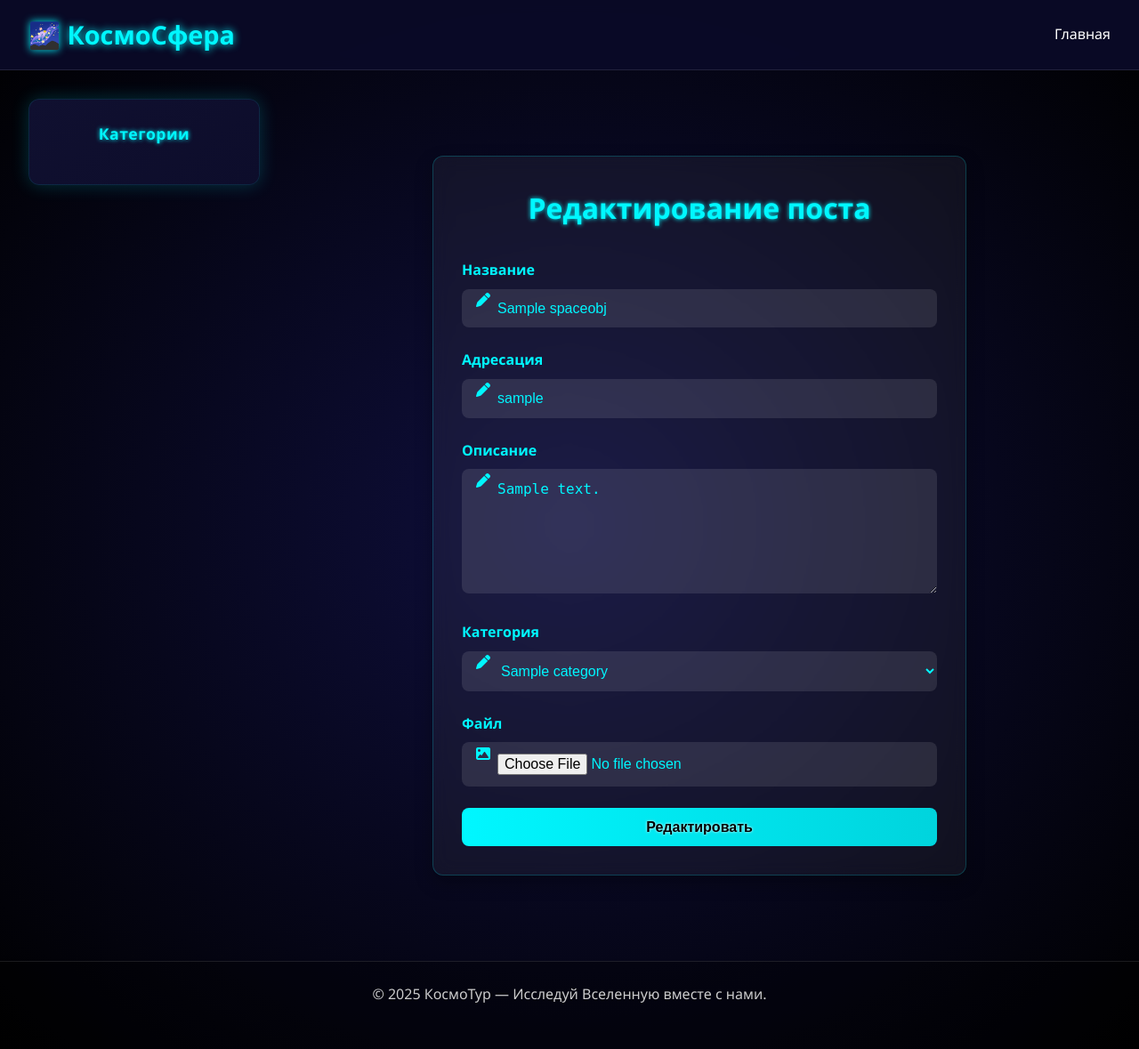
After one commit to IvanPostt/cosmos, a Django app: page /edit/1 in a window 1280 px wide. The commit adds this page. Shown: the whole page at 89% size. Run offline with Django 5.2, Linux system fonts and the light colour scheme; tables that the repository leaves empty hold one stand-in row (values such as "Sample post").

Commit message:
add edit and create posts

```diff
--- /dev/null
+++ b/shop/main/forms.py
@@ -0,0 +1,16 @@
+from django import forms
+
+from .models import Category, SpaceObj
+
+
+class AddForm(forms.ModelForm):
+    category = forms.ModelChoiceField(queryset=Category.objects.all(), label='Категория', empty_label='Не выбрано', widget=forms.Select(attrs={'class': 'form-input'}))
+    class Meta:
+        model = SpaceObj
+        fields = ['title', 'slug', 'description', 'category', 'file']
+        widgets = {
+            'title': forms.TextInput(attrs={'class': 'form-input'}),
+            'slug': forms.TextInput(attrs={'class': 'form-input'}),
+            'description': forms.Textarea(attrs={'cols': 50, 'rows': 6, 'class': "form-input"}),
+            'file': forms.FileInput(attrs={'class': 'form-input', 'icon': 'image'})
+        }
--- a/shop/main/models.py
+++ b/shop/main/models.py
@@ -1,6 +1,7 @@
 from django.db import models
+from django.utils.text import slugify
 from django.urls import reverse
-
+from unidecode import unidecode
 
 # class PubMenage(models.Model):
 #     def get_queryset(self):
@@ -8,14 +9,15 @@ from django.urls import reverse
 
 
 class SpaceObj(models.Model):
-    title = models.CharField(max_length=255)
-    slug = models.SlugField(max_length=255, unique=True, db_index=True)
-    description = models.TextField(blank=True, null=True)
-    time_created = models.DateTimeField(auto_now_add=True)
-    time_update = models.DateTimeField(auto_now=True)
-    public = models.BooleanField(default=True)
-    category = models.ForeignKey('Category', on_delete=models.PROTECT)
-    tags = models.ManyToManyField('TagsSpace', blank=True, related_name='tags')
+    title = models.CharField(max_length=255, verbose_name='Название')
+    slug = models.SlugField(max_length=255, unique=True, db_index=True, verbose_name='Адресация')
+    description = models.TextField(blank=True, null=True, verbose_name='Описание')
+    time_created = models.DateTimeField(auto_now_add=True, verbose_name='Дата создания')
+    time_update = models.DateTimeField(auto_now=True, verbose_name='Дата обновления')
+    public = models.BooleanField(default=True, verbose_name='Публикация')
+    file = models.FileField(upload_to='uploads/', verbose_name='Файл', blank=True, null=True)
+    category = models.ForeignKey('Category', on_delete=models.PROTECT, verbose_name='Категория')
+    tags = models.ManyToManyField('TagsSpace', blank=True, related_name='tags', verbose_name='Тэг')
 
     def __str__(self):
         return self.title
@@ -31,11 +33,20 @@ class SpaceObj(models.Model):
     def get_absolute_url(self):
         return reverse('post', kwargs={'p_slug': self.slug})
 
+    def save(self, *args, **kwargs):
+        translate = unidecode(self.title)
+        self.slug = slugify(translate)
+        super().save(*args, **kwargs)
+
 
 class Category(models.Model):
-    name = models.CharField(max_length=255, db_index=True)
+    name = models.CharField(max_length=255, db_index=True, verbose_name='Наименование')
     slug = models.SlugField(max_length=255, unique=True, db_index=True)
 
+
+    class Meta:
+        verbose_name = 'Категория'
+        verbose_name_plural = 'Категории'
     def __str__(self):
         return self.name
 
--- /dev/null
+++ b/shop/main/static/main/css/creates.css
@@ -0,0 +1,82 @@
+.form-container {
+        max-width: 600px;
+        margin: 2rem auto;
+        padding: 2rem;
+        background: rgba(255, 255, 255, 0.05);
+        border-radius: 12px;
+        box-shadow: 0 8px 20px rgba(0, 0, 0, 0.3);
+        backdrop-filter: blur(10px);
+        border: 1px solid rgba(0, 247, 255, 0.2);
+        color: #fff;
+    }
+
+    .form-container h1 {
+        text-align: center;
+        margin-bottom: 2rem;
+        color: #00f7ff;
+        text-shadow: 0 0 5px #00f7ff;
+    }
+
+    .form-group {
+        position: relative;
+        margin-bottom: 1.5rem;
+    }
+
+    .form-label {
+        display: block;
+        margin-bottom: 0.5rem;
+        font-weight: bold;
+        color: #00f7ff;
+    }
+
+    .form-input {
+        width: 100%;
+        padding: 0.8rem 2.5rem 0.8rem 2.5rem;
+        border: none;
+        border-radius: 8px;
+        background: rgba(255, 255, 255, 0.1);
+        color: #00f7ff;
+        font-size: 1rem;
+        outline: none;
+        transition: background 0.3s ease, box-shadow 0.3s ease;
+    }
+
+    .form-input:focus {
+        background: rgba(255, 255, 255, 0.15);
+        box-shadow: 0 0 8px rgba(0, 247, 255, 0.5);
+    }
+
+    .form-icon {
+        position: absolute;
+        left: 1rem;
+        top: 38px;
+        color: #00f7ff;
+        pointer-events: none;
+    }
+
+    .form-error {
+        color: #ff4d4d;
+        font-size: 0.9rem;
+        margin-top: 0.3rem;
+        display: block;
+    }
+
+    .submit-button {
+        display: block;
+        width: 100%;
+        padding: 0.8rem;
+        font-size: 1rem;
+        font-weight: bold;
+        background: linear-gradient(to right, #00f7ff, #00d4dd);
+        color: #000;
+        border: none;
+        border-radius: 8px;
+        cursor: pointer;
+        transition: all 0.3s ease;
+        text-shadow: 0 0 3px #ffffff;
+    }
+
+    .submit-button:hover {
+        transform: scale(1.03);
+        box-shadow: 0 0 12px rgba(0, 247, 255, 0.6);
+    }
--- /dev/null
+++ b/shop/main/templates/main/edit.html
@@ -0,0 +1,30 @@
+{% extends 'base.html' %}
+{% load static %}
+{% block content %}
+<!-- Подключаем Font Awesome -->
+<link rel="stylesheet" href="https://cdnjs.cloudflare.com/ajax/libs/font-awesome/6.5.0/css/all.min.css ">
+
+<!-- Подключаем стили из static -->
+<link rel="stylesheet" href="{% static 'main/css/creates.css' %}">
+
+<div class="center-container">
+    <div class="form-container">
+        <h1>{{ title }}</h1>
+        <form action="" method="post" enctype="multipart/form-data">
+            {% csrf_token %}
+            <div class="form-error">{{ form.non_field_errors }}</div>
+
+            {% for f in form %}
+            <div class="form-group">
+                <label class="form-label" for="{{ f.id_for_label }}">{{ f.label }}</label>
+                {{ f }}
+                <i class="fas fa-{{ f.field.widget.attrs.icon|default:'pen' }} form-icon"></i>
+                <div class="form-error">{{ f.errors }}</div>
+            </div>
+            {% endfor %}
+
+            <button type="submit" class="submit-button">Редактировать</button>
+        </form>
+    </div>
+</div>
+{% endblock %}
--- a/shop/main/templates/main/posts.html
+++ b/shop/main/templates/main/posts.html
@@ -1,8 +1,8 @@
 {% extends  'base.html' %}
 {% block content %}
 <h1>{{post.title}}</h1>
-{% if post.photo %}
-<p><img src="{{post.photo.url}}" class="img-article-left"></p>
+{% if post.file %}
+<img src="{{ post.file.url }}" class="img-article-left" width="100px" , height="100px">
 {% endif %}
 {{post.description|linebreaks}}
 {% endblock %}
--- a/shop/main/urls.py
+++ b/shop/main/urls.py
@@ -9,5 +9,6 @@ urlpatterns = [
     path('login/', views.login, name='login'),
     path('post/<slug:p_slug>', views.show_post, name='post'),
     path('category/<slug:category_slug>', views.show_category, name='category'),
-    path('tags/<slug:tag_slug>', views.show_tags, name='tags')
+    path('tags/<slug:tag_slug>', views.show_tags, name='tags'),
+    path('edit/<int:pk>', views.edit_post, name='edit')
 ]
--- a/shop/main/views.py
+++ b/shop/main/views.py
@@ -2,6 +2,8 @@ from django.http import HttpResponse, HttpResponseNotFound, HttpResponseRedirect
 from django.shortcuts import render, redirect, get_object_or_404
 from django.urls import reverse
 from django.template.loader import render_to_string
+
+from .forms import AddForm
 from .models import SpaceObj, Category, TagsSpace
 
 menu = [{'title': 'Информация о сайте', 'url_name': 'about'},
@@ -28,9 +30,31 @@ def about(request):
 
 
 def createpost(request):
-    return HttpResponse('Создать запись')
+    if request.method == 'POST':
+        form = AddForm(request.POST, request.FILES)
+        if form.is_valid():
+            form.save()
+            return redirect('index')
+    else:
+        form = AddForm()
+    data = {
+        'menu': menu,
+        'title': 'Создать новую запись',
+        'form': form
 
+    }
+    return render(request, 'main/create.html', data)
 
+def edit_post(request, pk):
+    post = get_object_or_404(SpaceObj, pk=pk)
+    if request.method == 'POST':
+        form = AddForm(request.POST, request.FILES, instance=post)
+        if form.is_valid():
+            form.save()
+            return redirect('index')
+    else:
+        form = AddForm(instance=post)
+    return render(request, 'main/edit.html', {'form':form, 'title': 'Редактирование поста'})
 def contact(request):
     return HttpResponse('Контактная информация')
 
@@ -68,6 +92,7 @@ def show_category(request, category_slug):
 def page_not_found(request, exception):
     return HttpResponseNotFound("Page not found")
 
+
 def show_tags(request, tags_slug):
     tags = get_object_or_404(TagsSpace, slug=tags_slug)
     data = {
--- a/shop/shop/settings.py
+++ b/shop/shop/settings.py
@@ -111,8 +111,10 @@ USE_TZ = True
 
 STATIC_URL = 'static/'
 
-STATIC_ROOT = BASE_DIR / 'static'
+STATIC_ROOT = BASE_DIR / 'static'\
 
+MEDIA_URL = '/media/'
+MEDIA_ROOT = BASE_DIR / 'media'
 # Default primary key field type
 # https://docs.djangoproject.com/en/5.2/ref/settings/#default-auto-field
 
--- a/shop/shop/urls.py
+++ b/shop/shop/urls.py
@@ -14,9 +14,11 @@ Including another URLconf
     1. Import the include() function: from django.urls import include, path
     2. Add a URL to urlpatterns:  path('blog/', include('blog.urls'))
 """
+from django.conf.urls.static import static
 from django.contrib import admin
 from django.urls import path, include
 from main.views import page_not_found
+from shop import settings
 
 urlpatterns = [
     path('admin/', admin.site.urls),
@@ -24,4 +26,7 @@ urlpatterns = [
     path("_-debug__/", include('debug_toolbar.urls'))
 ]
 
+if settings.DEBUG:
+    urlpatterns += static(settings.MEDIA_URL, document_root=settings.MEDIA_ROOT)
+
 handler404 = page_not_found
```
Also changed, not shown: shop/main/admin.py (+18 -2 lines), shop/main/static/main/css/index.css (+73 -0 lines), shop/main/templates/main/create.html (added, +30 -0 lines), shop/main/templates/main/index.html (+13 -3 lines), 1 other file.
